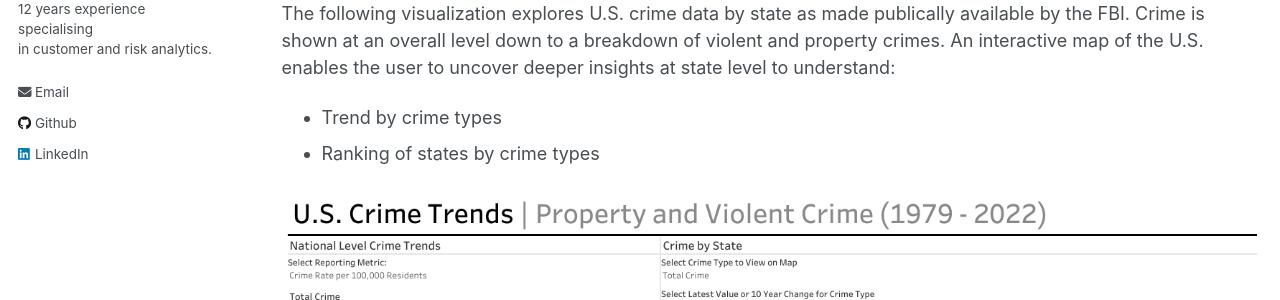
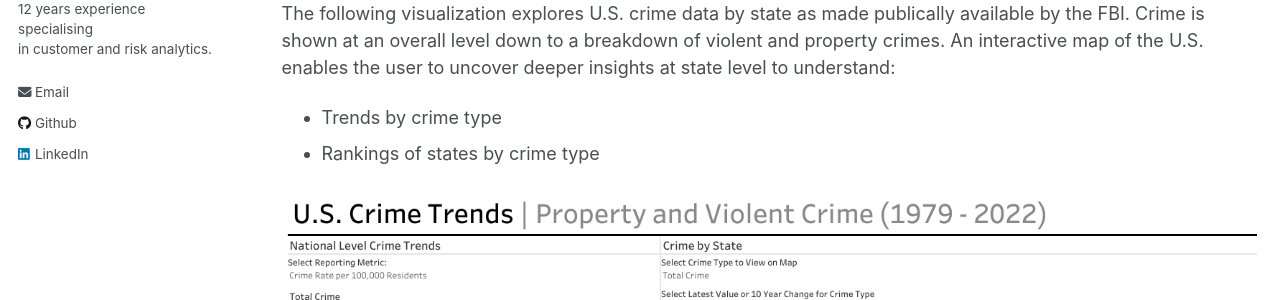
Before and after one commit to saiksridhar/saiksridhar.github.io, a Jekyll site: the page built from _talks/2012-03-01-talk-1.md, in a window 1280 px wide and 900 px high. Shown: the part 347-647 px from the top of the window. Built offline with Jekyll 4.4.1, drawn with Linux system fonts in a browser that asks for light colours.

Commit message:
Update 2012-03-01-talk-1.md

```diff
--- a/_talks/2012-03-01-talk-1.md
+++ b/_talks/2012-03-01-talk-1.md
@@ -11,8 +11,8 @@ _________________________________
 ## [U.S. Crime Trends from 1979 - 2022](https://public.tableau.com/views/WorkinProgress_17120271257940/USCrimeTrends1979to2022-Frame?:language=en-US&:sid=&:display_count=n&:origin=viz_share_link)
 The following visualization explores U.S. crime data by state as made publically available by the FBI. Crime is shown at an overall level down to a breakdown of violent and property crimes. An interactive map of the U.S. enables the user to uncover deeper insights at state level to understand:
 
-- Trend by crime types
-- Ranking of states by crime types
+- Trends by crime type
+- Rankings of states by crime type
 
 ![Alt text](US Crime Trends 1979 to 2022 - Frame.png)
 
```
